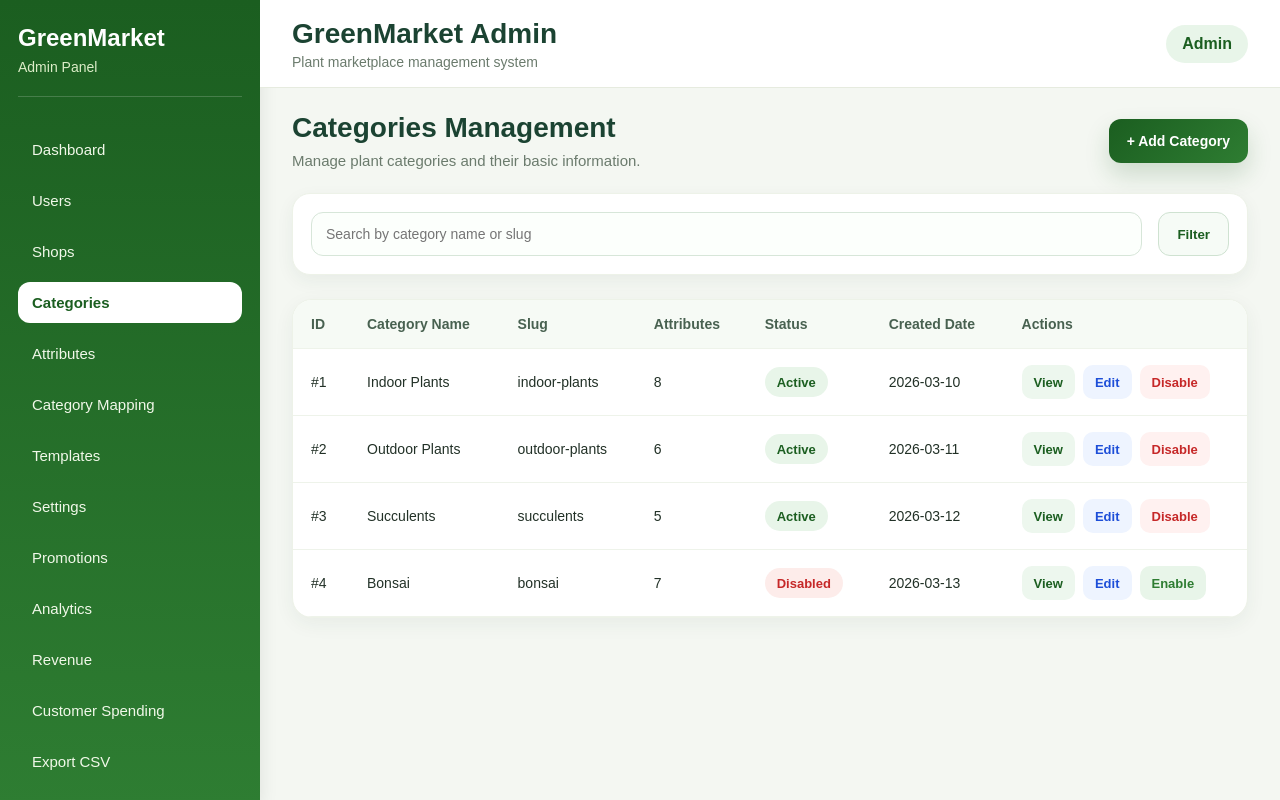
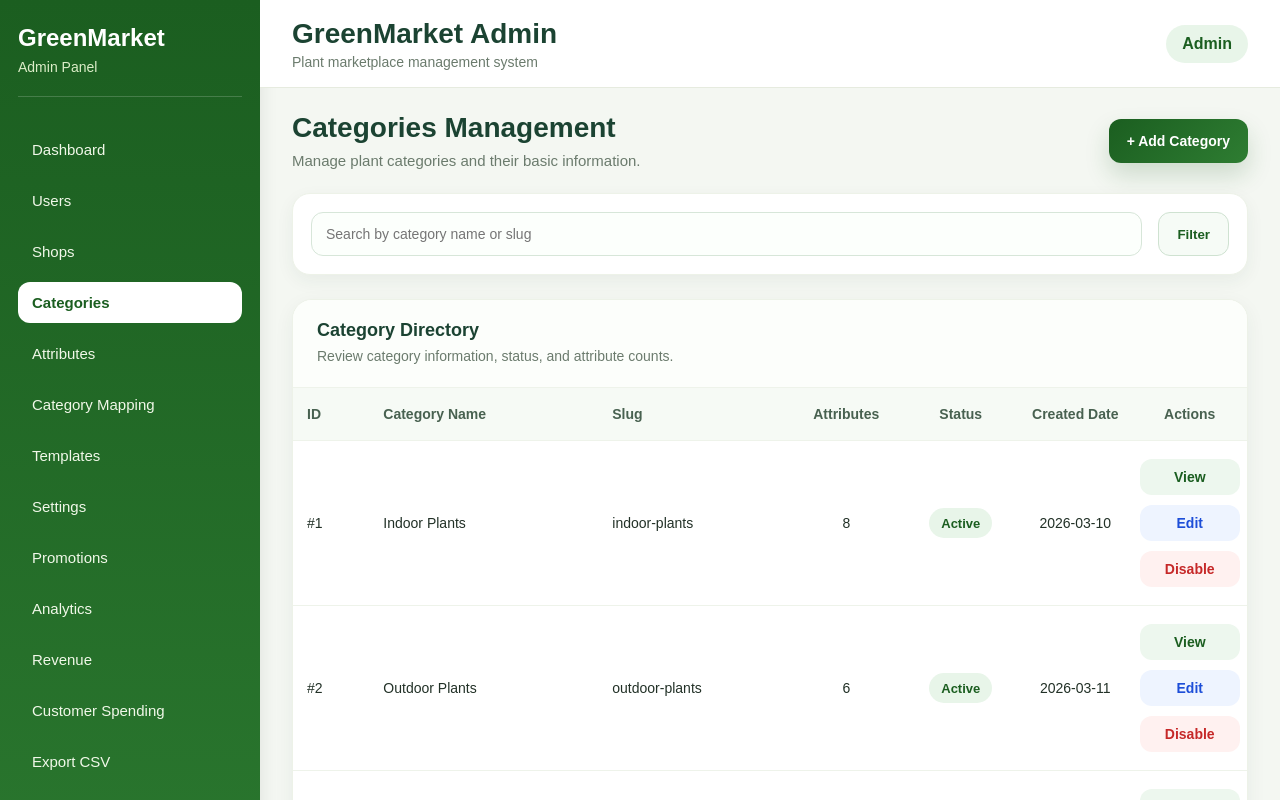
Before and after one commit to oopsntn/GreenMarket, a React (Vite) app in the folder admin-web/: page /categories in a window 1280 px wide. Shown: the top 800 px of the page. Built offline with nearby package versions, Linux system fonts and the light colour scheme.

Commit message:
apply reusable section card to categories page

```diff
--- a/admin-web/src/pages/CategoriesPage.css
+++ b/admin-web/src/pages/CategoriesPage.css
@@ -5,16 +5,13 @@
 }
 
 .categories-table-wrapper {
-  background-color: #ffffff;
-  border: 1px solid #edf2e8;
-  border-radius: 20px;
-  overflow: hidden;
-  box-shadow: 0 6px 20px rgba(27, 67, 50, 0.06);
+  overflow-x: hidden;
 }
 
 .categories-table {
   width: 100%;
   border-collapse: collapse;
+  table-layout: fixed;
 }
 
 .categories-table thead {
@@ -23,35 +20,90 @@
 
 .categories-table th,
 .categories-table td {
-  text-align: left;
-  padding: 16px 18px;
+  padding: 18px 14px;
   border-bottom: 1px solid #eef3ea;
   font-size: 14px;
+  vertical-align: middle;
 }
 
 .categories-table th {
   color: #486150;
   font-weight: 700;
+  text-align: left;
 }
 
 .categories-table td {
   color: #223127;
+  line-height: 1.5;
+  word-break: break-word;
+}
+
+.categories-table tbody tr:hover {
+  background-color: #fbfdfb;
+}
+
+.categories-table th:nth-child(1),
+.categories-table td:nth-child(1) {
+  width: 8%;
+}
+
+.categories-table th:nth-child(2),
+.categories-table td:nth-child(2) {
+  width: 24%;
+}
+
+.categories-table th:nth-child(3),
+.categories-table td:nth-child(3) {
+  width: 20%;
+}
+
+.categories-table th:nth-child(4),
+.categories-table td:nth-child(4) {
+  width: 12%;
+  text-align: center;
+}
+
+.categories-table th:nth-child(5),
+.categories-table td:nth-child(5) {
+  width: 12%;
+  text-align: center;
+}
+
+.categories-table th:nth-child(6),
+.categories-table td:nth-child(6) {
+  width: 12%;
+  text-align: center;
+}
+
+.categories-table th:nth-child(7),
+.categories-table td:nth-child(7) {
+  width: 12%;
+  text-align: center;
 }
 
 .categories-actions {
   display: flex;
-  flex-wrap: wrap;
-  gap: 8px;
+  flex-direction: column;
+  align-items: center;
+  gap: 10px;
 }
 
 .categories-actions button {
-  height: 34px;
+  width: 100px;
+  height: 36px;
   padding: 0 12px;
   border: none;
-  border-radius: 10px;
-  font-size: 13px;
-  font-weight: 600;
+  border-radius: 12px;
+  font-size: 14px;
+  font-weight: 700;
   cursor: pointer;
+  transition:
+    transform 0.15s ease,
+    opacity 0.15s ease;
+}
+
+.categories-actions button:hover {
+  transform: translateY(-1px);
 }
 
 .categories-actions__view {
@@ -104,17 +156,10 @@
   color: #223127;
 }
 
-.categories-modal__field input:focus,
-.categories-modal__field select:focus {
-  border-color: #43a047;
-  box-shadow: 0 0 0 4px rgba(67, 160, 71, 0.12);
-}
-
 .categories-modal__field input:disabled,
 .categories-modal__field select:disabled {
   background-color: #f5f7f4;
-  color: #6b7b6d;
-  cursor: not-allowed;
+  color: #617066;
 }
 
 .categories-modal__actions {
@@ -122,6 +167,7 @@
   justify-content: flex-end;
   gap: 12px;
   padding-top: 8px;
+  flex-wrap: wrap;
 }
 
 .categories-modal__cancel,
@@ -145,3 +191,27 @@
   color: #ffffff;
   box-shadow: 0 12px 24px rgba(27, 94, 32, 0.18);
 }
+
+@media (max-width: 1200px) {
+  .categories-table th,
+  .categories-table td {
+    padding: 16px 10px;
+    font-size: 13px;
+  }
+
+  .categories-actions button {
+    width: 92px;
+    height: 34px;
+    font-size: 13px;
+  }
+}
+
+@media (max-width: 1024px) {
+  .categories-table-wrapper {
+    overflow-x: auto;
+  }
+
+  .categories-table {
+    min-width: 900px;
+  }
+}
--- a/admin-web/src/pages/CategoriesPage.tsx
+++ b/admin-web/src/pages/CategoriesPage.tsx
@@ -4,6 +4,7 @@ import ConfirmDialog from "../components/ConfirmDialog";
 import EmptyState from "../components/EmptyState";
 import PageHeader from "../components/PageHeader";
 import SearchToolbar from "../components/SearchToolbar";
+import SectionCard from "../components/SectionCard";
 import StatusBadge from "../components/StatusBadge";
 import ToastContainer, { type ToastItem } from "../components/ToastContainer";
 import { emptyCategoryForm } from "../mock-data/categories";
@@ -236,6 +237,10 @@ function CategoriesPage() {
         onSearchChange={setSearchKeyword}
       />
 
+      <SectionCard
+        title="Category Directory"
+        description="Review category information, status, and attribute counts."
+      >
         {filteredCategories.length === 0 ? (
           <EmptyState
             title="No categories found"
@@ -319,6 +324,7 @@ function CategoriesPage() {
             </table>
           </div>
         )}
+      </SectionCard>
 
       <BaseModal
         isOpen={isModalOpen}
```
Lines whose indentation alone changed are shown as unchanged.
